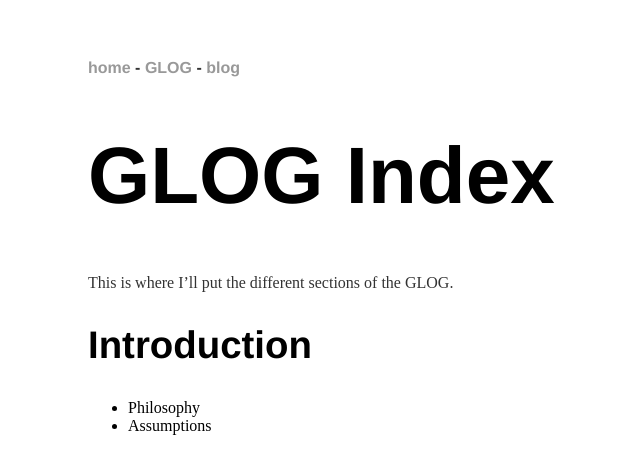
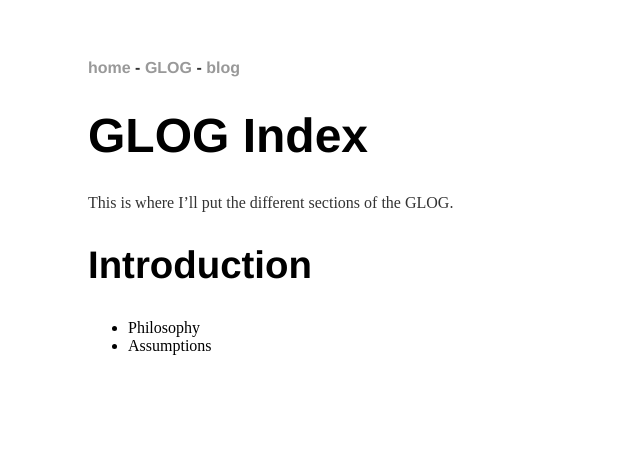
Before and after one commit to arnoldkemp/arnoldkemp.github.io, a Jekyll site: the page built from glog/index.md, in a window 1280 px wide. Shown: the top 474 px of the page, without its empty margins (104-744 px from the left). Built offline with Jekyll 4.4.1, drawn with Linux system fonts in a browser that asks for light colours; our own code applies the rules of GitHub Pages for plain Markdown files.

Commit message:
Update main.css

```diff
--- a/css/main.css
+++ b/css/main.css
@@ -20,10 +20,11 @@
     text-decoration: underline;
 }
 h1 {
-    font-size: 5em;
-    font-family:'Helvetica', 'Arial', 'Sans-Serif';
+    font-size: 3em;
+    font-family:'Corben', 'Helvetica', 'Arial', 'Sans-Serif';
 }
 h2 {
+    font-family:'Bookman Antiqua', "Serif";
     font-size: 2.4em;
     font-family:'Helvetica', 'Arial', 'Sans-Serif';
 }
```
